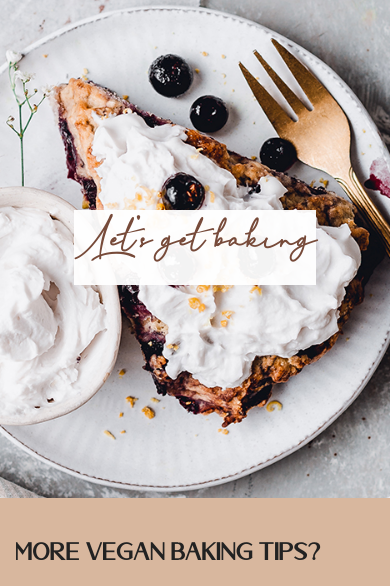
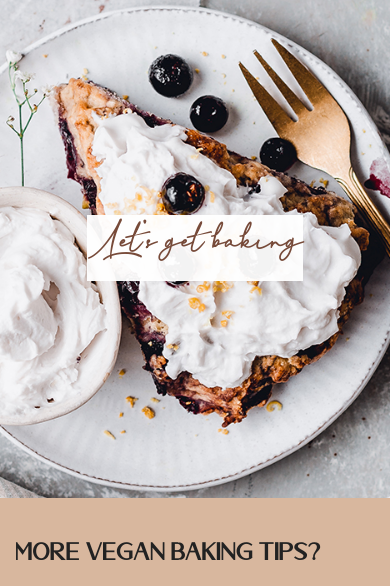
Before and after one commit to ginnywalrecht/coding-responsive-websites, a website built with Parcel: page vegan-baking-site/index.html in a window 390 px wide. Shown: the part 186-772 px from the top of the page. Built offline with nearby package versions, Linux system fonts and the light colour scheme.

Commit message:
Final changes hero H1 small mobile

```diff
--- a/vegan-baking-site/css/main.css
+++ b/vegan-baking-site/css/main.css
@@ -171,7 +171,6 @@ main {
 /* Header Styles */
 
 header {
-
   padding: 0;
   width: 100%;
   margin: 0;
@@ -248,7 +247,7 @@ nav ul li a:hover {
 }
 
 .hero-area h1 {
-  font-size: 2.25em;
+  font-size: 2em;
   line-height: 4rem;
   color: #774a39;
   padding: 0.5em;
```
